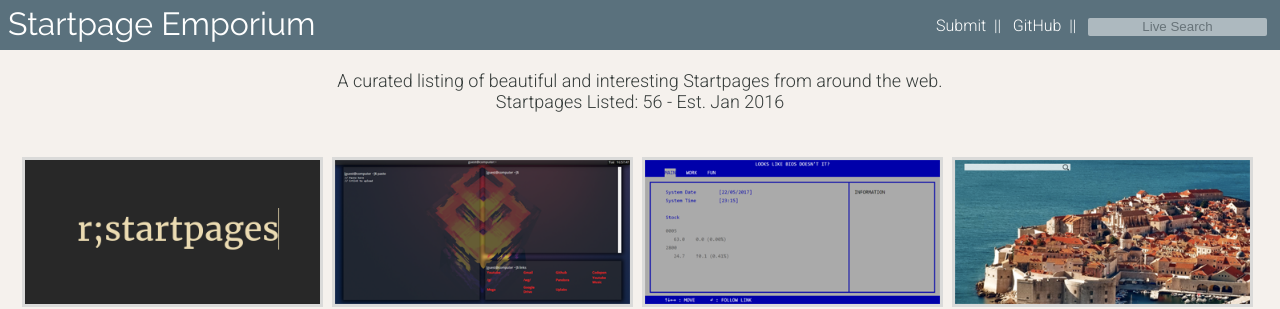
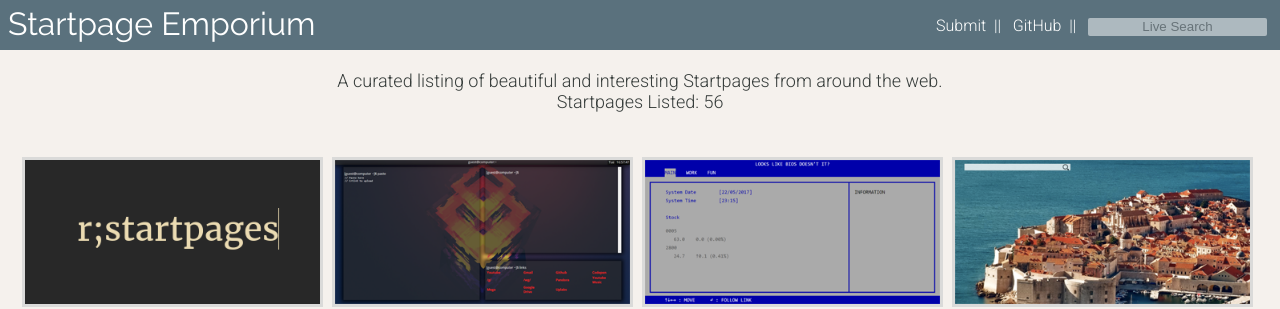
Before and after one commit to Uvacoder/startpages-collected, a Jekyll site: the page built from index.html, in a window 1280 px wide and 900 px high. Shown: the top 309 px of the window. Built offline with Jekyll 4.4.1, drawn with Linux system fonts in a browser that asks for light colours; nearby versions of some CDN libraries.

Commit message:
Update index.html

```diff
--- a/index.html
+++ b/index.html
@@ -5,7 +5,7 @@
 <div class="slogan clearfix">
   <h2></h2>
   <p>A curated listing of beautiful and interesting Startpages from around the web.<br />
-  Startpages Listed: 56 - Est. Jan 2016</p>
+  Startpages Listed: 56</p>
 </div>
 
 <div class="img-grid clearfix">
```
